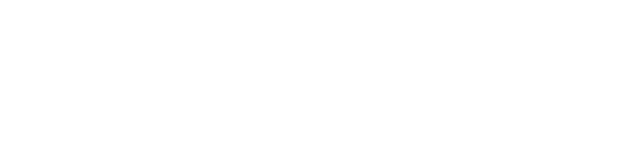
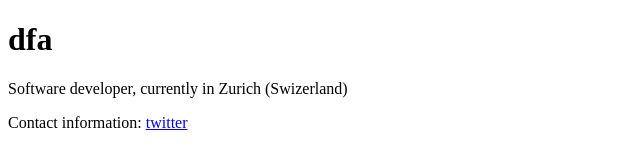
Before and after one commit to dfa1/dfa1.github.io, a plain HTML site: page index.html in a window 1280 px wide. Shown: the whole page, without its empty margins (0-640 px from the left). Drawn offline with Linux system fonts and the light colour scheme.

Commit message:
adding twitter

```diff
--- a/index.html
+++ b/index.html
@@ -1,10 +1,16 @@
 <!DOCTYPE html>
-<html>
-<head>
-<title>Dfa</title>
-</head>
-
-<body>
-</body>
-
+<html lang="en">
+	<head>
+		<title>dfa</title>
+		<meta charset="utf-8">
+	</head>
+	<body>
+		<h1>dfa</h1>
+		<p>Software developer, currently in Zurich (Swizerland)</p>
+		<footer>
+      		<p>Contact information:
+    			<a href="https://twitter.com/the_dfa">twitter</a>
+			</p>
+		</footer>
+	</body>
 </html>
```
